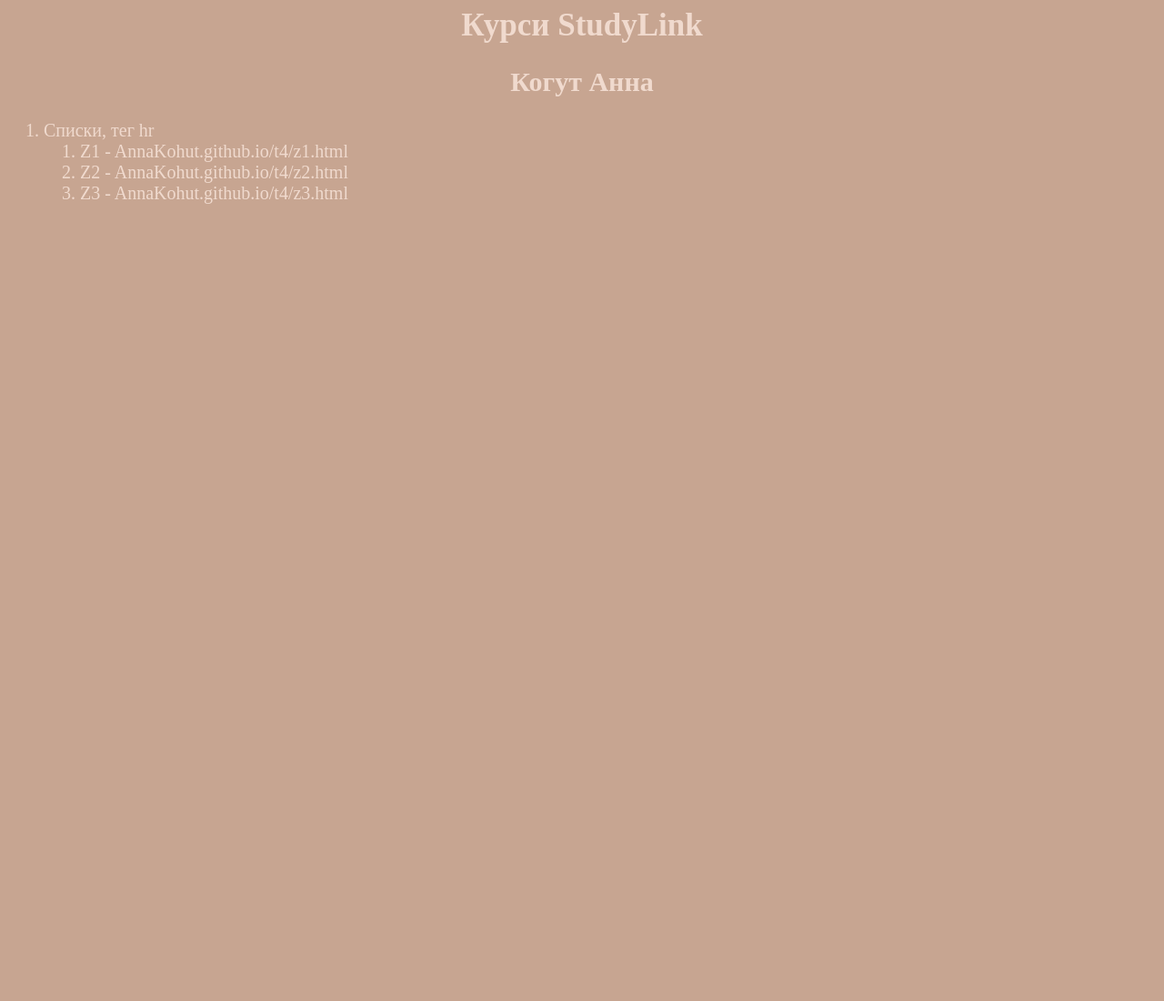
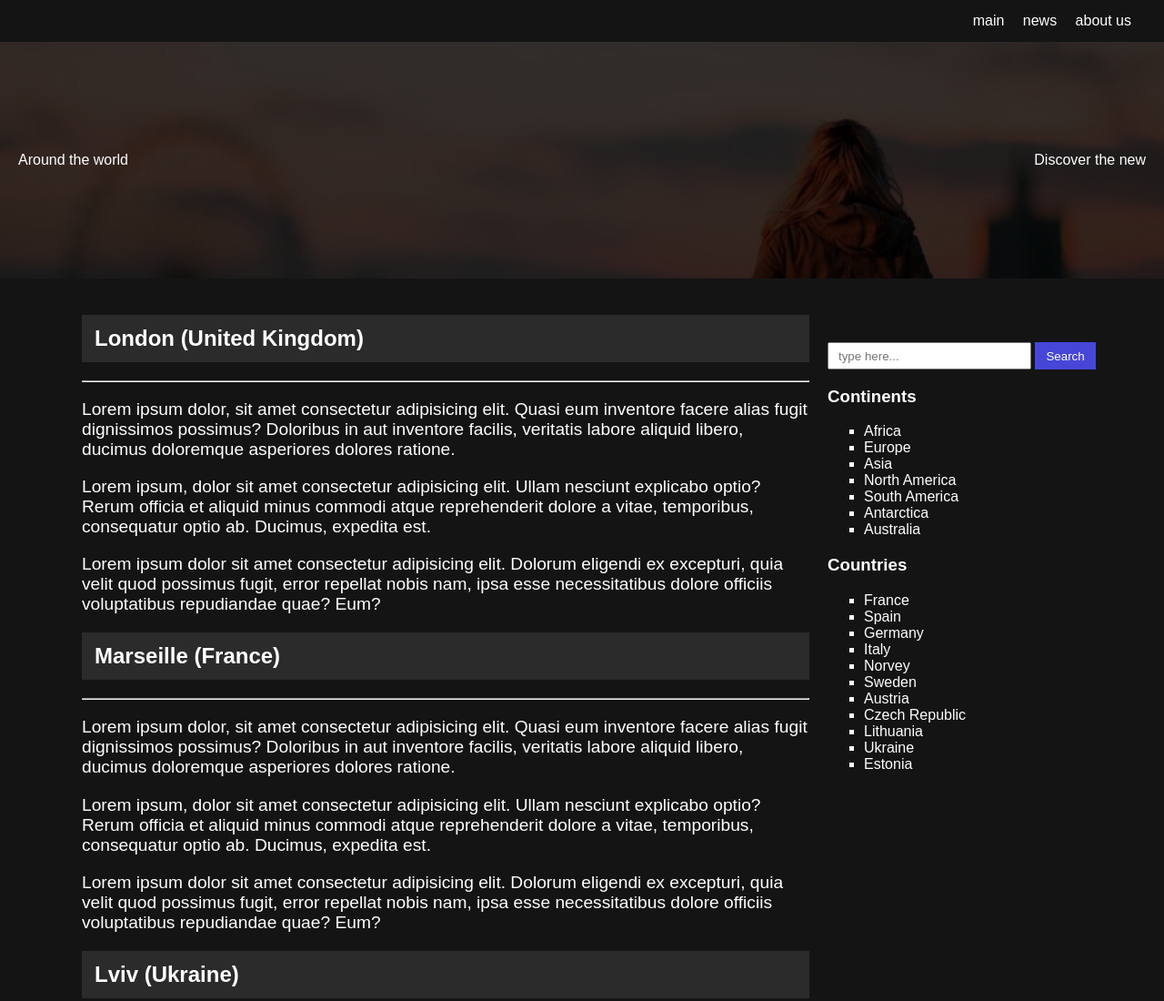
Before and after one commit to AnnaKohut/AnnaKohut.github.io, a plain HTML site: page index.html in a window 1280 px wide. Shown: the top 1100 px of the page at 91% size. Before the commit the page ends 800 px from the top, so only its background shows below. Drawn offline with Linux system fonts and the light colour scheme.

Commit message:
Add files via upload

```diff
--- a/index.html
+++ b/index.html
@@ -1,41 +1,102 @@
-<html>
-	<head>
-		<title>КогутАнна - StudyLink</title>
-		<style>
-			body{
-			background-color: #c7a591;
+<!DOCTYPE html>
+<html lang="en">
+<head>
+    <meta charset="UTF-8">
+    <meta http-equiv="X-UA-Compatible" content="IE=edge">
+    <meta name="viewport" content="width=device-width, initial-scale=1.0">
+    <title>Шаблон 1</title>
+    <link rel="stylesheet" href="slyles.css">
+</head>
+<body>
+    <nav class="menu">
+        <a href="index.html">main</a>
+        <a href="news.html">news</a>
+        <a href="about.html">about us</a>
+    </nav>
 
-			color: #f0dace;
-			}
-			h1{ font-size:35px
-			}
-			h2{ font-size: 30px
-			}
-			li{
-			marin: 15px 0;
-			font-size: 20px;
-			}
-		</style>
+    <header>
+        <div class="fon">
+            <div class="left">Around the world</div>
+            <div class="right">Discover the new</div>
+        </div>
+    </header>
 
-	</head>
+    <main>
+        <div class="articles">
+            <article>
+                <h2>London (United Kingdom)</h2>
 
-	<body>
+                <hr>
 
-		<h1 align="center">Курси StudyLink</h1>
-		<h2 align="center">Когут Анна</h2>
+                <p>Lorem ipsum dolor, sit amet consectetur adipisicing elit. Quasi eum inventore facere alias fugit dignissimos possimus? Doloribus in aut inventore facilis, veritatis labore aliquid libero, ducimus doloremque asperiores dolores ratione.</p>
+                <p>Lorem ipsum, dolor sit amet consectetur adipisicing elit. Ullam nesciunt explicabo optio? Rerum officia et aliquid minus commodi atque reprehenderit dolore a vitae, temporibus, consequatur optio ab. Ducimus, expedita est.</p>
+                <p>Lorem ipsum dolor sit amet consectetur adipisicing elit. Dolorum eligendi ex excepturi, quia velit quod possimus fugit, error repellat nobis nam, ipsa esse necessitatibus dolore officiis voluptatibus repudiandae quae? Eum?</p>
+            </hr>
+            <h2>Marseille (France)</h2>
+            <hr>
 
-		<ol>
-			<!--Тема 1-->
-			<li>
-				 Списки, тег hr
-				<ol>
-					<li>Z1 - AnnaKohut.github.io/t4/z1.html</li>
-					<li>Z2 - AnnaKohut.github.io/t4/z2.html</li>
-					<li>Z3 - AnnaKohut.github.io/t4/z3.html</li>
-				</ol>
-			</li>
+            <p>Lorem ipsum dolor, sit amet consectetur adipisicing elit. Quasi eum inventore facere alias fugit dignissimos possimus? Doloribus in aut inventore facilis, veritatis labore aliquid libero, ducimus doloremque asperiores dolores ratione.</p>
+            <p>Lorem ipsum, dolor sit amet consectetur adipisicing elit. Ullam nesciunt explicabo optio? Rerum officia et aliquid minus commodi atque reprehenderit dolore a vitae, temporibus, consequatur optio ab. Ducimus, expedita est.</p>
+            <p>Lorem ipsum dolor sit amet consectetur adipisicing elit. Dolorum eligendi ex excepturi, quia velit quod possimus fugit, error repellat nobis nam, ipsa esse necessitatibus dolore officiis voluptatibus repudiandae quae? Eum?</p>
+        </hr>
+        <h2>Lviv (Ukraine)</h2>
+        <hr>
 
-		</ol>
+        <p>Lorem ipsum dolor, sit amet consectetur adipisicing elit. Quasi eum inventore facere alias fugit dignissimos possimus? Doloribus in aut inventore facilis, veritatis labore aliquid libero, ducimus doloremque asperiores dolores ratione.</p>
+        <p>Lorem ipsum, dolor sit amet consectetur adipisicing elit. Ullam nesciunt explicabo optio? Rerum officia et aliquid minus commodi atque reprehenderit dolore a vitae, temporibus, consequatur optio ab. Ducimus, expedita est.</p>
+        <p>Lorem ipsum dolor sit amet consectetur adipisicing elit. Dolorum eligendi ex excepturi, quia velit quod possimus fugit, error repellat nobis nam, ipsa esse necessitatibus dolore officiis voluptatibus repudiandae quae? Eum?</p>
+    </hr>
+    <h2>Hamburg (Germany)</h2>
+    <hr>
 
-	</body>
+    <p>Lorem ipsum dolor, sit amet consectetur adipisicing elit. Quasi eum inventore facere alias fugit dignissimos possimus? Doloribus in aut inventore facilis, veritatis labore aliquid libero, ducimus doloremque asperiores dolores ratione.</p>
+    <p>Lorem ipsum, dolor sit amet consectetur adipisicing elit. Ullam nesciunt explicabo optio? Rerum officia et aliquid minus commodi atque reprehenderit dolore a vitae, temporibus, consequatur optio ab. Ducimus, expedita est.</p>
+    <p>Lorem ipsum dolor sit amet consectetur adipisicing elit. Dolorum eligendi ex excepturi, quia velit quod possimus fugit, error repellat nobis nam, ipsa esse necessitatibus dolore officiis voluptatibus repudiandae quae? Eum?</p>
+</hr>
+
+            </article>
+        </div>
+
+        <aside>
+           <div class="search">
+                <input type="text" placeholder="type here...">
+                <button>Search</button>
+           </div>
+
+           <div class="list1">
+               <h3>Continents</h3>
+
+               <ul type="square">
+                <li><a href="">Africa</a></li>
+                <li><a href="">Europe</a></li>
+                <li><a href="">Asia</a></li>
+                <li><a href="">North America</a></li>
+                <li><a href="">South America</a></li>
+                <li><a href="">Antarctica</a></li>
+                <li><a href="">Australia</a></li>
+               </ul>
+
+               <div class="list2">
+                <h3>Countries</h3>
+
+                <ul type="square">
+                 <li><a href="">France</a></li>
+                 <li><a href="">Spain</a></li>
+                 <li><a href="">Germany</a></li>
+                 <li><a href="">Italy</a></li>
+                 <li><a href="">Norvey</a></li>
+                 <li><a href="">Sweden</a></li>
+                 <li><a href="">Austria</a></li>
+                 <li><a href="">Czech Republic</a></li>
+                 <li><a href="">Lithuania</a></li>
+                 <li><a href="">Ukraine</a></li>
+                 <li><a href="">Estonia</a></li>
+                </ul>
+             </div>
+            </div>
+        </aside>
+
+
+    </main>
+</body>
 </html>
--- /dev/null
+++ b/slyles.css
@@ -0,0 +1,95 @@
+body{
+    padding: 0;
+    margin: 0;
+    font-family: sans-serif;
+    color: white;
+}
+
+.menu{
+    background: rgb(20, 20, 20);
+    padding: 14px 20px;
+    text-align: right;
+}
+
+.menu a{
+    text-decoration: none;
+    color: #fff;
+    font-size: 1.4 rem;
+    margin-right: 16px;
+}
+
+.menu a:hover{
+    text-decoration: underline;
+}
+
+header{
+    height: 260px;
+    background-image: url('back.jpg');
+    background-size: cover;
+}
+
+.fon{
+    width: 100%;
+    height: 100%;
+    background: rgba(0, 0, 0, 0.8);
+    display: flex;
+    align-items: center;
+    justify-content: space-between;
+    padding: 0 20px;
+    box-sizing: border-box;
+    flex-wrap: wrap;
+}
+
+.left{  font-size: 2.2 rem; }
+.right{ font-size: 1.3 rem; }
+
+main{
+    display: flex;
+    justify-content: center;
+    background: rgb(20, 20, 20);
+    padding: 20px 60px;
+    flex-wrap: warp;
+}
+.articles{
+    min-height: 100vh;
+    width: 100%;
+    max-width: 800px;
+   padding: 0 20px;
+
+}
+
+aside{
+    min-height: 100vh;
+    min-width: 300px;
+}
+
+article h2{
+    background-color: rgb(43, 43, 43);
+    padding: 12px 14px;
+}
+
+article p{
+    font-size: 1.2rem;
+}
+
+.search{
+    margin-top: 50px;
+}
+
+.search input{
+    height: 26px;
+    width: 200px;
+    padding: 0 10px;
+}
+.search button{
+    height: 30px;
+    background: rgb(70, 70, 216);
+    border: none;
+    color:#fff;
+    padding: 0 12px;
+}
+
+li a{
+    text-decoration: none;
+    color: #fff;
+}
```
Also changed, not shown: back.jpg (added).
